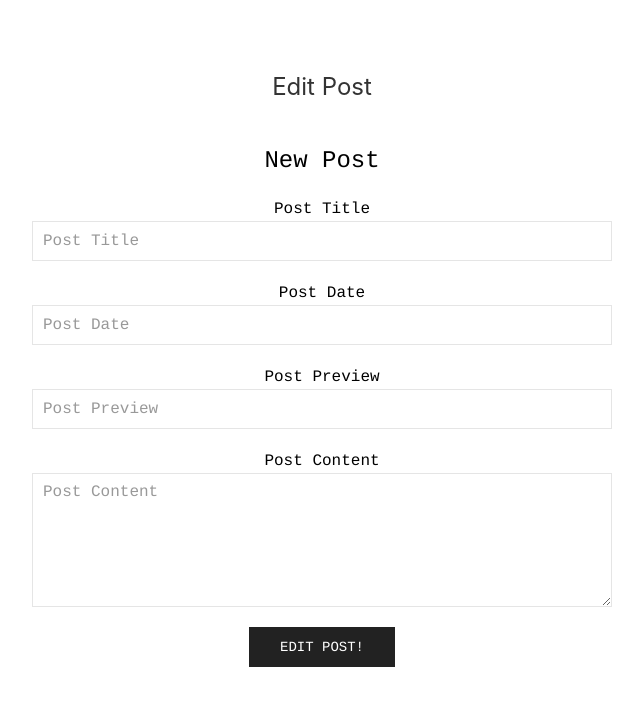
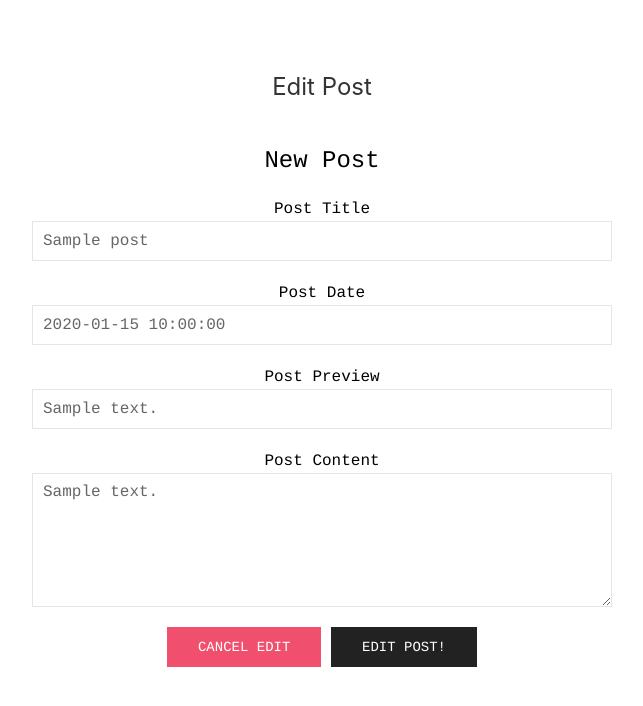
Before and after one commit to Code-Institute-Submissions/send-it-blog, a Flask app: template templates/edit_post.html in a window 1280 px wide. Shown: the part 80-786 px from the top of the page, without its empty margins (318-961 px from the left). Run offline with Flask 2, Linux system fonts and the light colour scheme; the template is opened without the code that fills it: most values are stand-ins (such as "Sample title", 1, 10 or a date in 2020); some libraries are stand-ins or nearby versions; some web fonts are replaced.

Commit message:
Connect current data to edit post form

```diff
--- a/templates/edit_post.html
+++ b/templates/edit_post.html
@@ -10,20 +10,20 @@
             <fieldset class="uk-fieldset">
                 <!-- form title -->
                 <legend class="uk-legend">New Post</legend>
-                <!-- post titl input -->
+                <!-- post title input -->
                 <div class="uk-margin">
                     <label for="post_title">Post Title</label>
-                    <input class="uk-input" name="post_title" id="post_title" minlength="5" maxlength="20" type="text" placeholder="Post Title" required/>
+                    <input class="uk-input" name="post_title" id="post_title" minlength="5" maxlength="20" value="{{ post.post_title }}" type="text" placeholder="Post Title" required/>
                 </div>
                 <!-- post date input -->
                 <div class="uk-margin">
                     <label for="post_date">Post Date</label>
-                    <input class="uk-input" name="post_date" id="post_date" type="text" placeholder="Post Date" required/>
+                    <input class="uk-input" name="post_date" id="post_date" value="{{ post.post_date }}" type="text" placeholder="Post Date" required/>
                 </div>
                 <!-- post preview input -->
                 <div class="uk-margin">
                     <label for="post_preview">Post Preview</label>
-                    <input class="uk-input" name="post_preview" id="post_preview" minlength="5" maxlength="100" type="text" placeholder="Post Preview" required/>
+                    <input class="uk-input" name="post_preview" id="post_preview" value="{{ post.post_preview }}" minlength="5" maxlength="100" type="text" placeholder="Post Preview" required/>
                 </div>
                 <!-- content text input  -->
                 <div class="uk-margin">
@@ -33,9 +33,11 @@
                     rows="5"
                     name="post_content" id="post_content"
                     placeholder="Post Content"
-                    required></textarea>
+                    required>{{- post.post_content -}}</textarea>
                 </div>
-                <!-- submit button -->
+                <!-- Cancel button -->
+                <a href="{{ url_for('get_posts') }}" class="uk-button uk-button-danger">Cancel Edit</a>
+                <!-- Edit button -->
                 <button class="uk-button uk-button-secondary">Edit Post!</button>
             </fieldset>
         </form>
```
